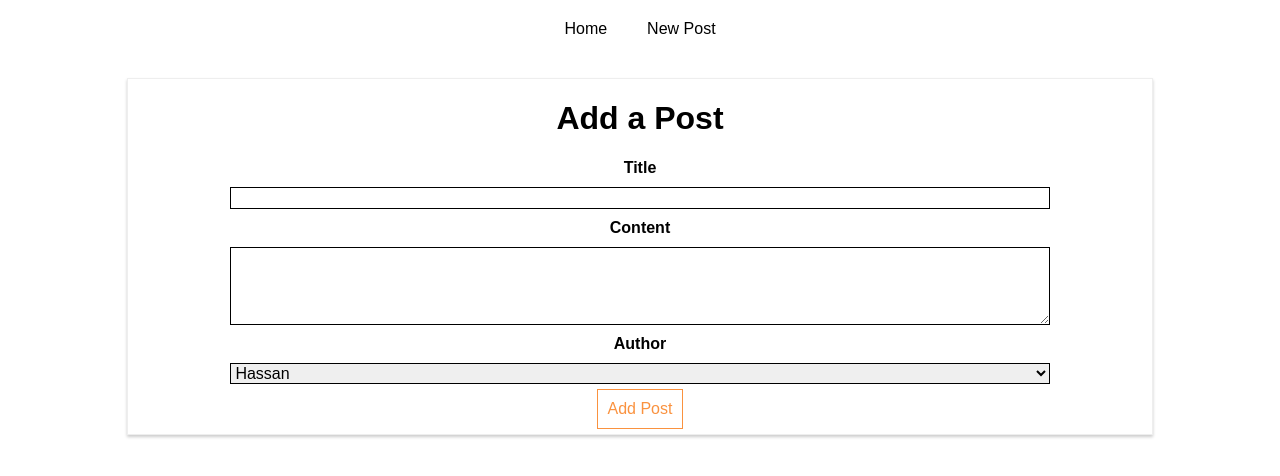
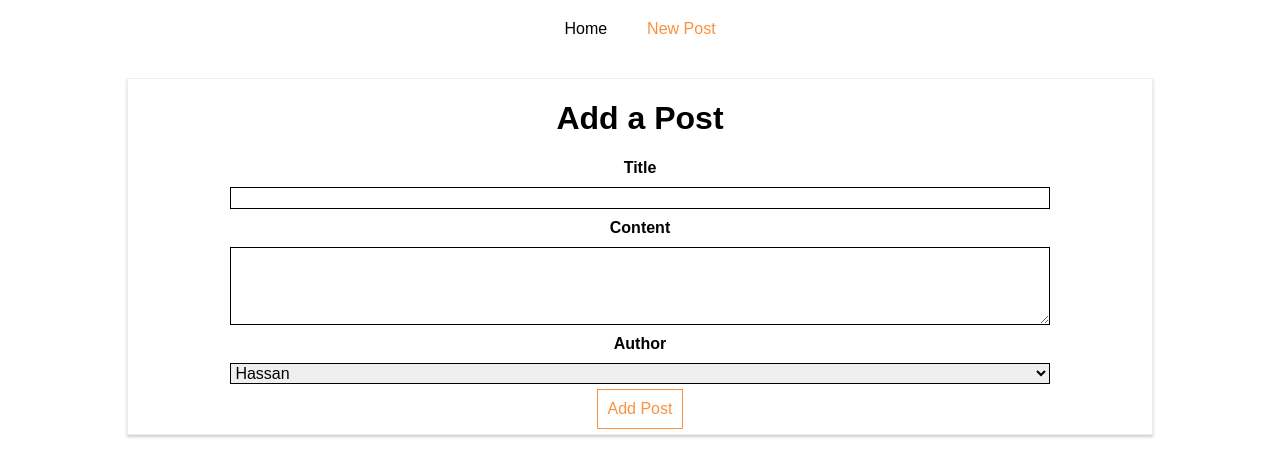
Before and after one commit to ichthub/DemoReactApp_2, a React (Create React App) app: page /new_post in a window 1280 px wide. Shown: the top 476 px of the page. Built offline with nearby package versions, Linux system fonts and the light colour scheme.

Commit message:
use of NavLink instead of Link

```diff
--- a/src/containers/Blog/Blog.css
+++ b/src/containers/Blog/Blog.css
@@ -18,7 +18,7 @@
 }
 
 .Blog a:active,
-.Blog a:hover{
-
+.Blog a:hover,
+.Blog a.active{
 	color: #Fa923f;
 }
--- a/src/containers/Blog/Blog.js
+++ b/src/containers/Blog/Blog.js
@@ -1,5 +1,5 @@
 import React, { Component } from 'react';
-import { Route, Link } from 'react-router-dom';
+import { Route, NavLink } from 'react-router-dom';
 import Posts from './Posts/Posts';
 import NewPost from './NewPost/NewPost';
 import './Blog.css';
@@ -15,14 +15,19 @@ class Blog extends Component {
 					<nav>
 						<ul>
 							<li>
-								<Link to="/"> Home </Link>
+								<NavLink to="/"
+										exact //to make it limited to home as an active rout
+										activeStyle = {{
+											backgroundColor : 'red',
+											//other stylings goes here
+										}}> Home </NavLink>
 							</li>
 							<li>{/*add more prop to = ...*/}
-								<Link to={{
+								<NavLink to={{
 									pathname:'/new_post',
 									hash: '#submit',
 									search : '?quick-submit = true'
-								}}>New Post</Link>
+								}}>New Post</NavLink>
 							</li>
 						</ul>
 					</nav>
```
